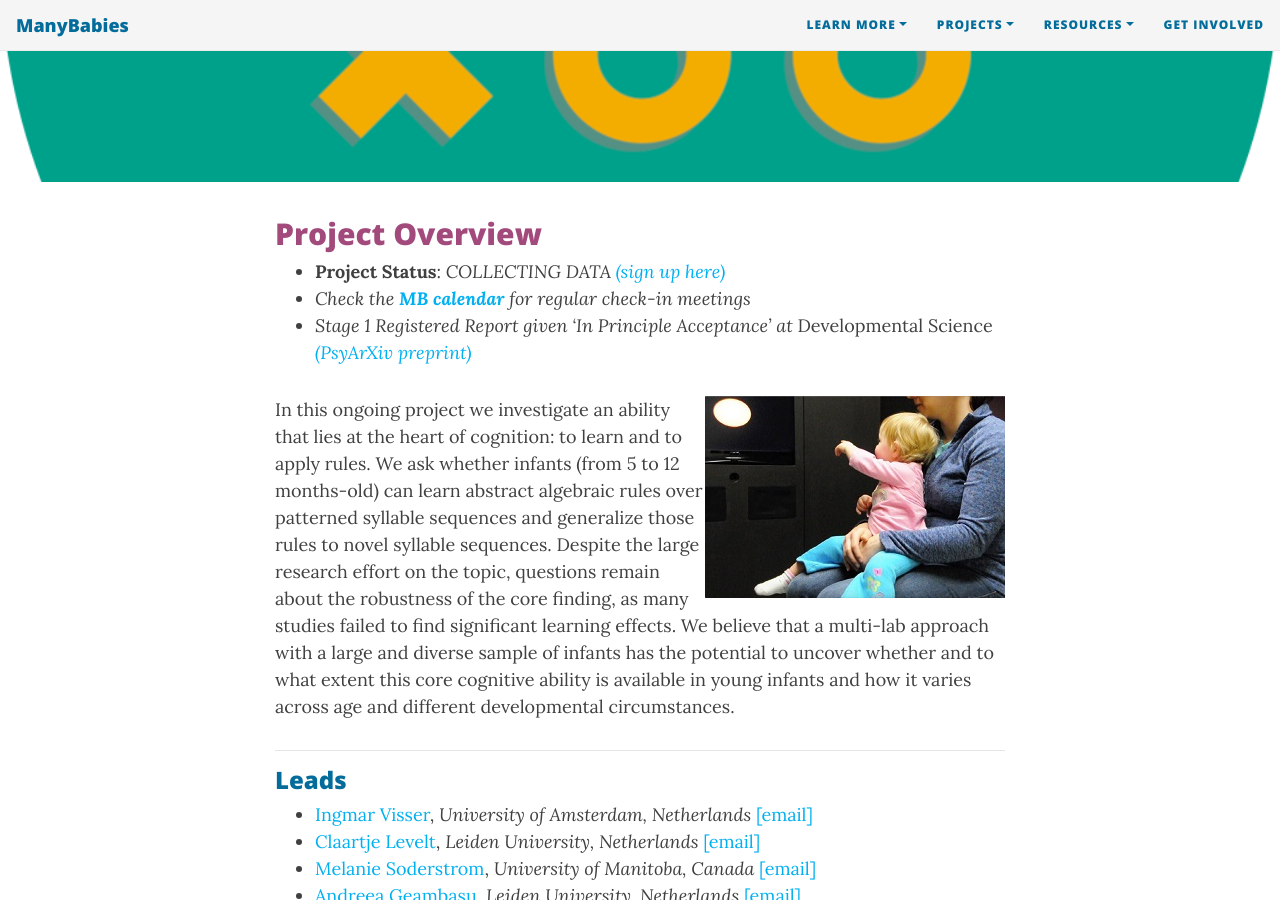
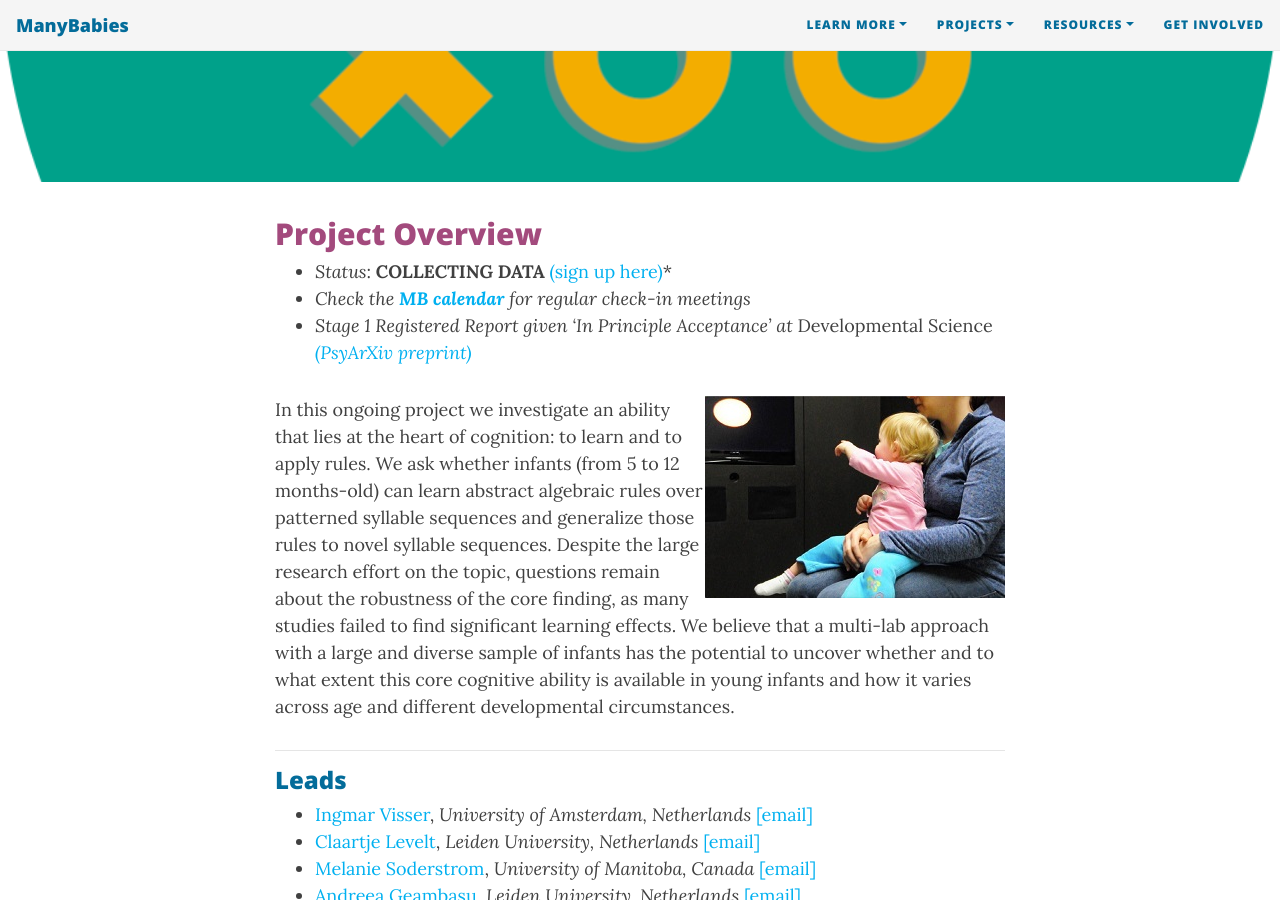
Before and after one commit to manybabies/manybabies.github.io, a Jekyll site: the page built from MB3.md, in a window 1280 px wide and 900 px high, scrolled down 363 px. Built offline with Jekyll 4.4.1, drawn with Linux system fonts in a browser that asks for light colours; nearby versions of some CDN libraries; some web fonts are replaced.

Commit message:
update mb3

```diff
--- a/MB3.md
+++ b/MB3.md
@@ -7,7 +7,7 @@ cover-img: /assets/img/MB3_logo.png
 
 ## Project Overview
 
-* **Project Status**: *COLLECTING DATA [(sign up here)](https://umanitobapsych.az1.qualtrics.com/jfe/form/SV_4NiYE6jM0399g7r)*
+* *Status*: **COLLECTING DATA** [(sign up here)](https://umanitobapsych.az1.qualtrics.com/jfe/form/SV_4NiYE6jM0399g7r)*
 * *Check the [**MB calendar**]({{site.baseurl}}/calendar/) for regular check-in meetings*
 * *Stage 1 Registered Report given 'In Principle Acceptance' at* Developmental Science *[(PsyArXiv preprint)](https://doi.org/10.31234/osf.io/aex7v)*
 
```
Also changed, not shown: MB1.md (+1 -1 lines).
